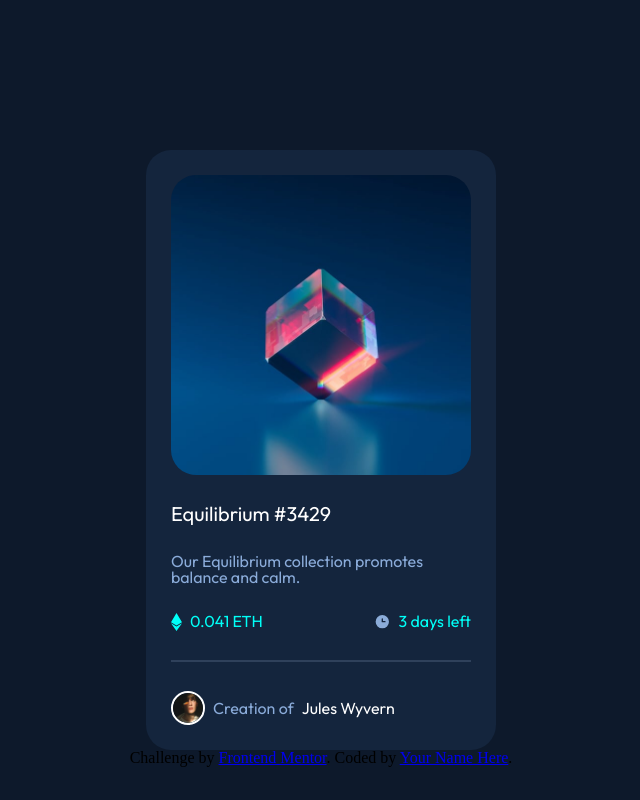
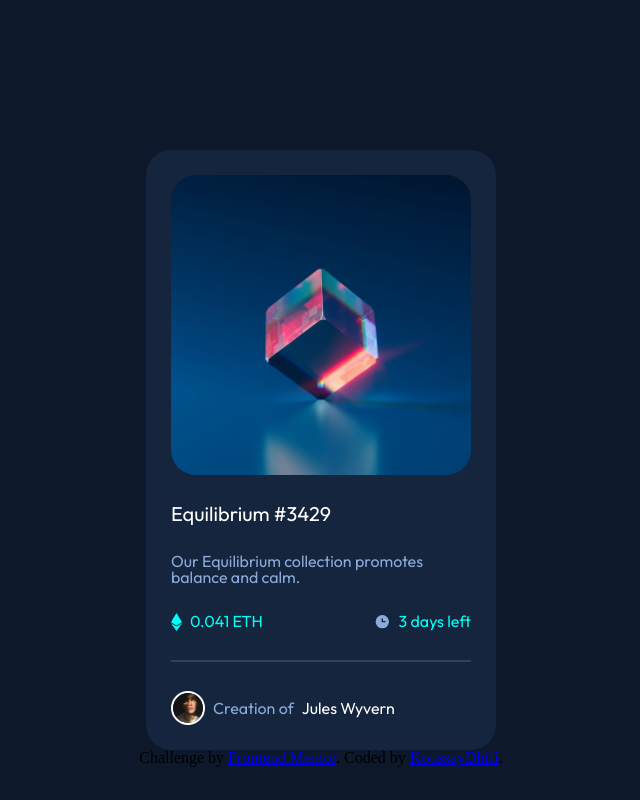
Before and after one commit to KoussayDhifi/NFT-preview-card-component, a plain HTML site: page index.html in a window 1280 px wide. Shown: the whole page, without its empty margins (319-959 px from the left). Drawn offline with Linux system fonts and the light colour scheme.

Commit message:
Add my github link

```diff
--- a/index.html
+++ b/index.html
@@ -33,7 +33,7 @@
 </div>
   <div class="attribution">
     Challenge by <a href="https://www.frontendmentor.io?ref=challenge" target="_blank">Frontend Mentor</a>.
-    Coded by <a href="#">Your Name Here</a>.
+    Coded by <a href="https://github.com/KoussayDhifi">KoussayDhifi</a>.
   </div>
 </body>
 </html>
```
